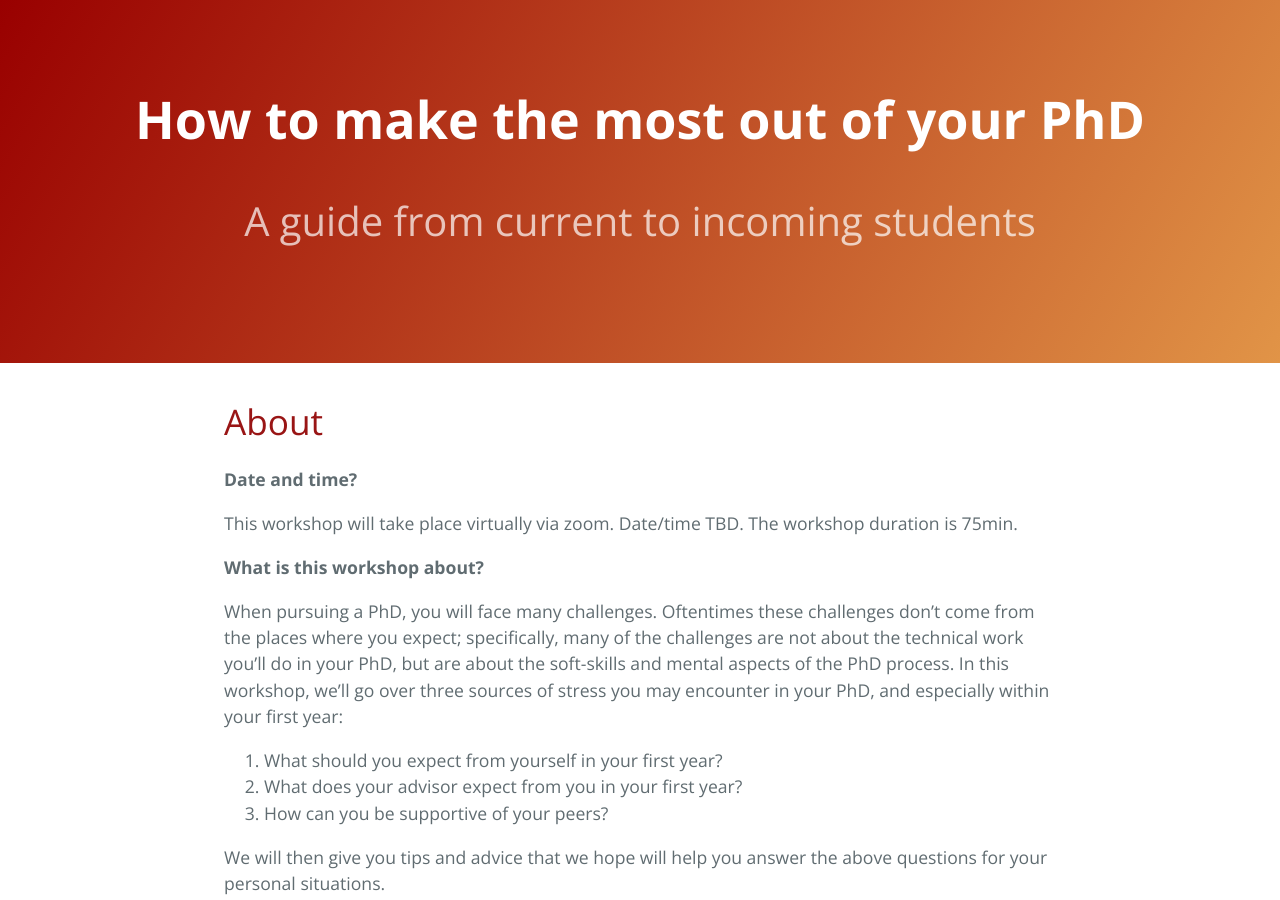
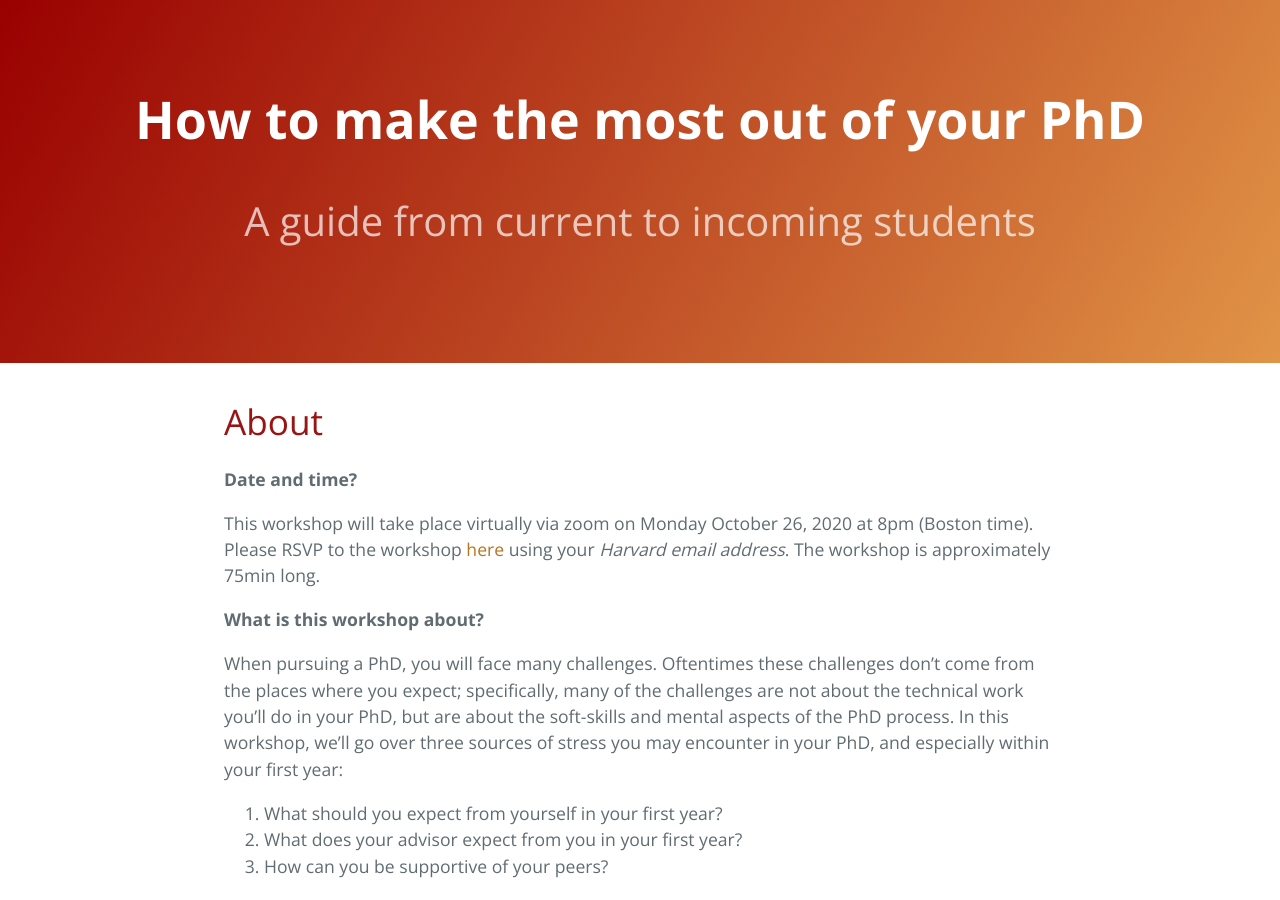
Before and after one commit to yanivyacoby/a-guide-to-your-phd, a Jekyll site: the page built from index.md, in a window 1280 px wide and 900 px high. Built offline with Jekyll 4.4.1, drawn with Linux system fonts in a browser that asks for light colours.

Commit message:
Update index.md

```diff
--- a/index.md
+++ b/index.md
@@ -9,9 +9,9 @@ description: A guide from current to incoming students
 
 **Date and time?**
 
-This workshop will take place virtually via zoom.
-Date/time TBD.
-The workshop duration is 75min.
+This workshop will take place virtually via zoom on Monday October 26, 2020 at 8pm (Boston time).
+Please RSVP to the workshop [here](https://harvard.zoom.us/meeting/register/tJMkfu6pqDwtH9wM0f06y3sRmOq6hX5mn-sq) using your _Harvard email address_.
+The workshop is approximately 75min long.
 
 
 **What is this workshop about?**
```
